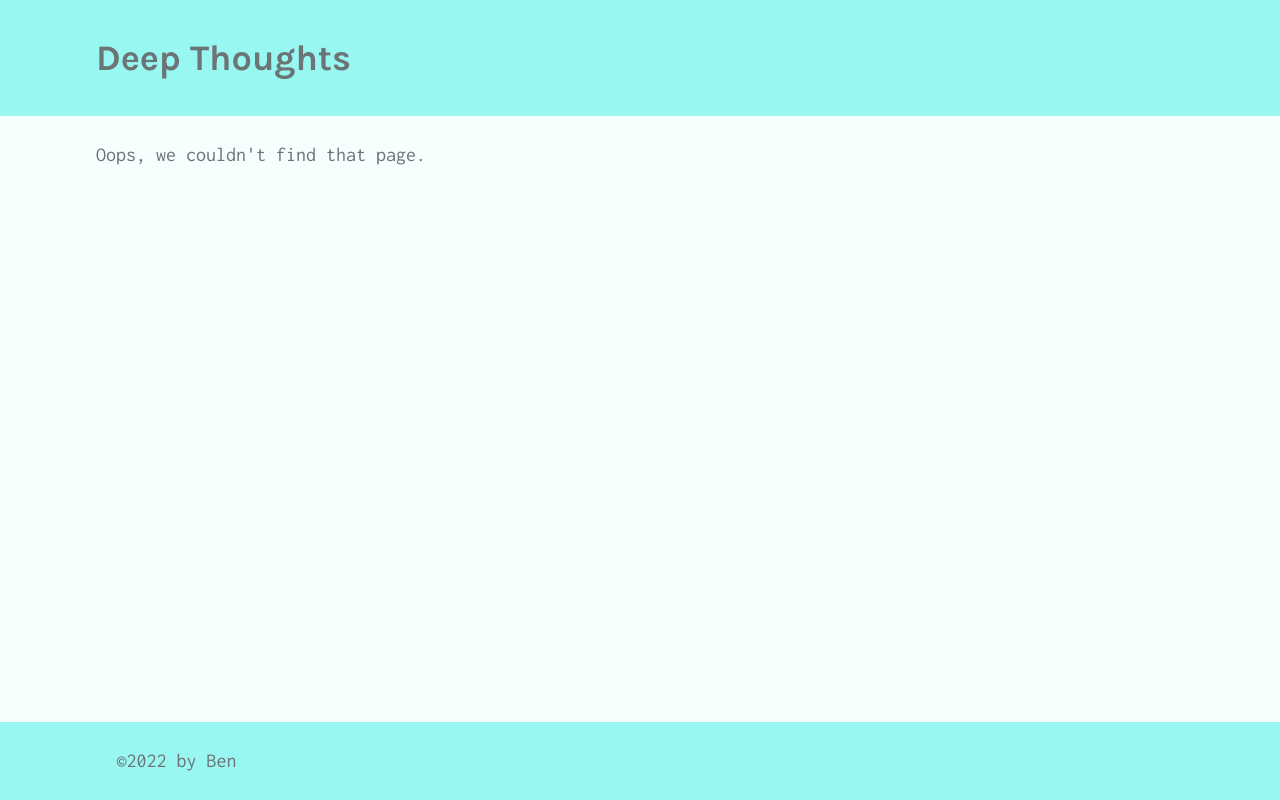
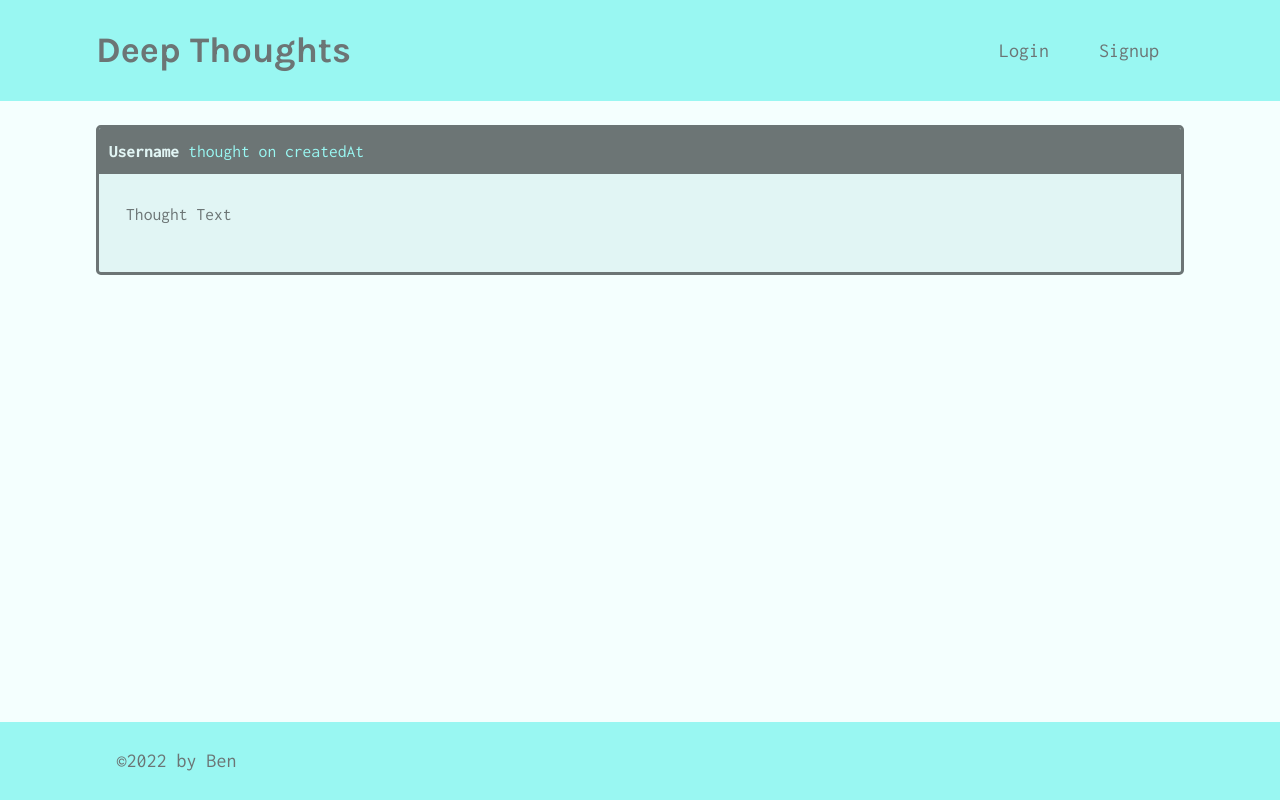
Before and after one commit to BenYeung4/Deep-Thoughts, a React (Create React App) app in the folder client/: page /thought/1 in a window 1280 px wide. Built offline with nearby package versions, Linux system fonts and the light colour scheme.

Commit message:
implement the navigation links and URL parameters

```diff
--- a/client/src/App.js
+++ b/client/src/App.js
@@ -52,8 +52,14 @@
               <Route path="/" element={<Home />} />
               <Route path="/login" element={<Login />} />
               <Route path="/signup" element={<Signup />} />
-              <Route path="/profile" element={<Profile />} />
-              <Route path="/thought" element={<SingleThought />} />
+              <Route path="/profile">
+                # the two nested Route :username & "" will allow us to use
+                optional paraments, so /profile and /profile/myUsername will
+                both render the profile component
+                <Route path=":username" element={<Profile />} />
+                <Route path="" element={<Profile />} />
+              </Route>
+              <Route path="/thought/:id" element={<SingleThought />} />
 
               <Route path="*" element={<NoMatch />} />
             </Routes>
--- a/client/src/components/Header/index.js
+++ b/client/src/components/Header/index.js
@@ -1,10 +1,20 @@
-import React from 'react';
+import React from "react";
+
+//use with the App.js
+import { Link } from "react-router-dom";
 
 const Header = () => {
   return (
     <header className="bg-secondary mb-4 py-2 flex-row align-center">
       <div className="container flex-row justify-space-between-lg justify-center align-center">
-        <h1>Deep Thoughts</h1>
+        <Link to="/">
+          <h1>Deep Thoughts</h1>
+        </Link>
+
+        <nav className="text-center">
+          <Link to="/login">Login</Link>
+          <Link to="/signup">Signup</Link>
+        </nav>
       </div>
     </header>
   );
--- a/client/src/components/ThoughtList/index.js
+++ b/client/src/components/ThoughtList/index.js
@@ -1,6 +1,8 @@
 //list of thought data that was a component of a page
 
 import React from "react";
+
+import { Link } from "react-router-dom";
 
 //instructing the ThoughtList component will recieve two props: title and the thoughts array.
 const ThoughtList = ({ thoughts, title }) => {
@@ -9,6 +11,7 @@
     return <h3>No Thoughts Yet</h3>;
   }
 
+  //with the <Link> #{thought.username} will display the username, ex http:awdasd.com/profile/ben1234
   return (
     <div>
       <h3>{title}</h3>
@@ -16,15 +19,23 @@
         thoughts.map((thought) => (
           <div key={thought._id} className="card mb-3">
             <p className="card-header">
+              <Link
+                to={`/profile/${thought.username}`}
+                style={{ fontWeight: 700 }}
+                className="text-light"
+              >
                 {thought.username}
+              </Link>{" "}
               thought on {thought.createdAt}
             </p>
             <div className="card-body">
+              <Link to={`/thought/${thought._id}`}>
                 <p>{thought.thoughtText}</p>
                 <p className="mb-0">
                   Reactions: {thought.reactionCount} || Click to{" "}
                   {thought.reactionCount ? "see" : "start"} the discussion!
                 </p>
+              </Link>
             </div>
           </div>
         ))}
--- a/client/src/pages/SingleThought.js
+++ b/client/src/pages/SingleThought.js
@@ -1,13 +1,19 @@
-import React from 'react';
+import React from "react";
 
-const SingleThought = props => {
+import { useParams } from "react-router-dom";
+
+const SingleThought = (props) => {
+  //importing this id: thoughtId to retrieve more information about the given thought and populate the single though page with real data
+  const { id: thoughtId } = useParams();
+  console.log(thoughtId);
+
   return (
     <div>
       <div className="card mb-3">
         <p className="card-header">
           <span style={{ fontWeight: 700 }} className="text-light">
             Username
-          </span>{' '}
+          </span>{" "}
           thought on createdAt
         </p>
         <div className="card-body">
```
Lines whose indentation alone changed are shown as unchanged.
